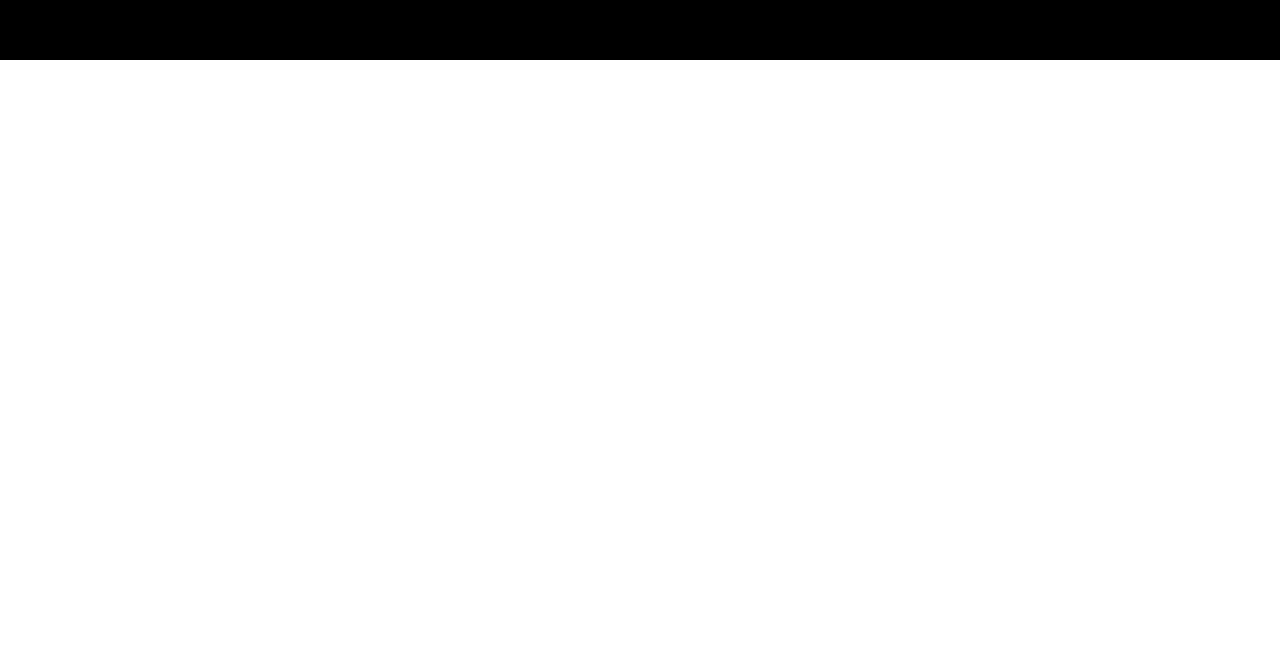
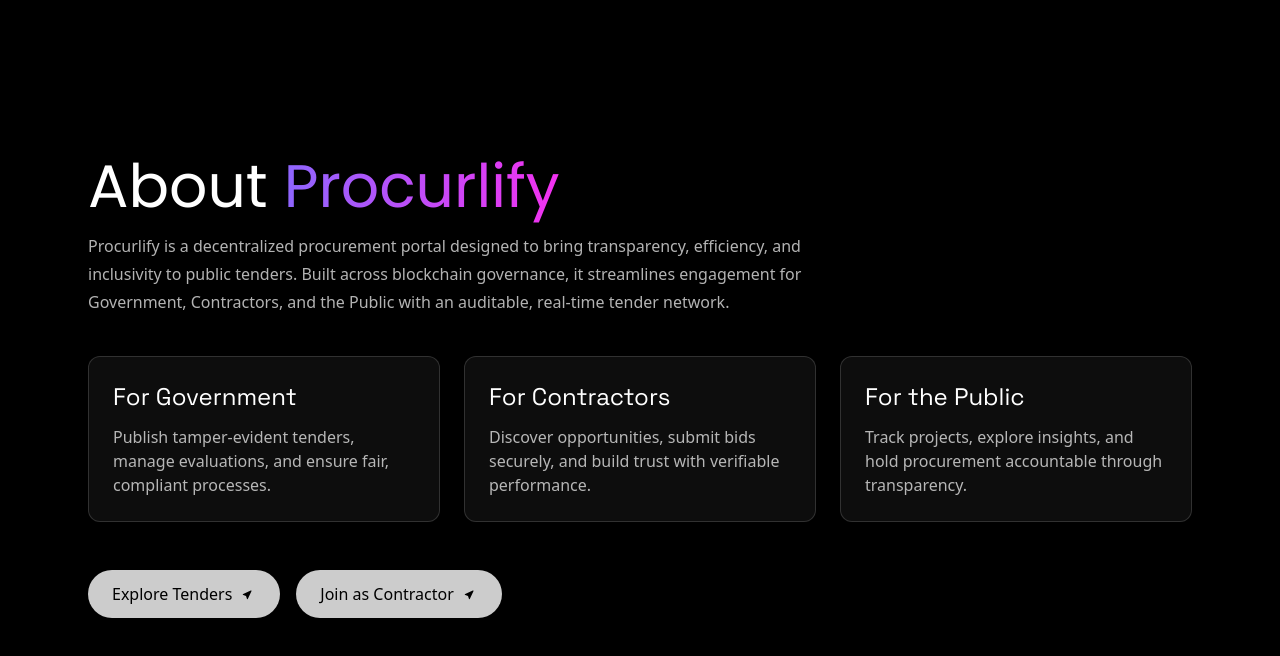
Before and after one commit to ayushagarwalhere/Procurlify, a React (Vite) app in the folder hoh-project/: page / in a window 1280 px wide. Shown: the part 740-1396 px from the top of the page. Before the commit the page ends 800 px from the top, so only its background shows below. Built offline with nearby package versions, Linux system fonts and the light colour scheme.

Commit message:
about page additions

```diff
--- a/hoh-project/src/App.jsx
+++ b/hoh-project/src/App.jsx
@@ -1,6 +1,7 @@
 import React from 'react'
 import HeroNavbar from './components/HeroNavbar.jsx'
 import Hero from './pages/Hero.jsx'
+import About from './pages/About.jsx'
 
 
 
@@ -9,6 +10,7 @@ const App = () => {
     <div>
       <HeroNavbar/>
       <Hero/>
+      <About/>
     </div>
   )
 }
--- a/hoh-project/src/components/HeroNavbar.jsx
+++ b/hoh-project/src/components/HeroNavbar.jsx
@@ -6,8 +6,9 @@ const HeroNavbar = () => {
     <div className="absolute h-full w-full bg-black">
       <header className="absolute w-full h-8 bg-gradient-to-r from-[#8e66fe] to-[#f331f0] z-10">
         <h1 className="absolute top-2 left-1/2 -translate-x-1/2 text-white font-serif text-sm">
+          <a href="#about" className="hover:text-gray-300 underline">
           Procurlify Launches Transparent Tender Network across Blockchain
-          Governance - Learn More
+          Governance - Learn More</a>
         </h1>
       </header>
 
--- a/hoh-project/src/pages/About.jsx
+++ b/hoh-project/src/pages/About.jsx
@@ -0,0 +1,58 @@
+import React from 'react'
+import { TiLocationArrow } from 'react-icons/ti'
+
+const About = () => {
+  return (
+    <div id="about" className="bg-black text-white w-full">
+      <div className="relative max-w-6xl mx-auto px-6 py-24">
+        <div className="mb-8">
+          <h2 className="text-6xl md:text-6xl font-poppins">
+            About <span className="bg-gradient-to-r from-[#8e66fe] to-[#f331f0] text-transparent bg-clip-text">Procurlify</span>
+          </h2>
+          <p className="mt-4 text-white/70 max-w-3xl leading-7">
+            Procurlify is a decentralized procurement portal designed to bring transparency,
+            efficiency, and inclusivity to public tenders. Built across blockchain governance,
+            it streamlines engagement for Government, Contractors, and the Public with an
+            auditable, real-time tender network.
+          </p>
+        </div>
+
+        <div className="grid grid-cols-1 md:grid-cols-3 gap-6 mt-10">
+          <div className="rounded-xl border border-white/15 bg-white/5 backdrop-blur-sm p-6">
+            <h3 className="text-2xl font-space-grotesk">For Government</h3>
+            <p className="mt-3 text-white/70">
+              Publish tamper-evident tenders, manage evaluations, and ensure fair, compliant processes.
+            </p>
+          </div>
+          <div className="rounded-xl border border-white/15 bg-white/5 backdrop-blur-sm p-6">
+            <h3 className="text-2xl font-space-grotesk">For Contractors</h3>
+            <p className="mt-3 text-white/70">
+              Discover opportunities, submit bids securely, and build trust with verifiable performance.
+            </p>
+          </div>
+          <div className="rounded-xl border border-white/15 bg-white/5 backdrop-blur-sm p-6">
+            <h3 className="text-2xl font-space-grotesk">For the Public</h3>
+            <p className="mt-3 text-white/70">
+              Track projects, explore insights, and hold procurement accountable through transparency.
+            </p>
+          </div>
+        </div>
+
+        <div className="mt-12 flex flex-wrap gap-4">
+          <a href="#tenders" className="bg-white/80 text-black rounded-full h-12 px-6 flex items-center gap-2">
+            <span className="whitespace-nowrap">Explore Tenders</span>
+            <TiLocationArrow />
+          </a>
+          <a href="#contractors" className="bg-white/80 text-black rounded-full h-12 px-6 flex items-center gap-2">
+            <span className="whitespace-nowrap">Join as Contractor</span>
+            <TiLocationArrow />
+          </a>
+        </div>
+      </div>
+
+
+    </div>
+  )
+}
+
+export default About
--- a/hoh-project/src/pages/Hero.jsx
+++ b/hoh-project/src/pages/Hero.jsx
@@ -49,8 +49,8 @@ const Hero = () => {
         </div>
 
 
-        <div className='absolute top-32 left-24 text-white text-7xl font-poppins flex flex-col'>
-          <h1>Decentralised Procurem<span className='text-black'>ent</span></h1>
+        <div className='absolute top-32 left-16 text-white text-7xl font-poppins flex flex-col'>
+          <h1>Decentralised Procure<span className='text-black'>ment</span></h1>
           <h1 className='mt-4'>
             Portal For {''}
             <span className='font-poppins bg-gradient-to-r from-[#8e66fe] to-[#f331f0] text-transparent bg-clip-text'>
```
